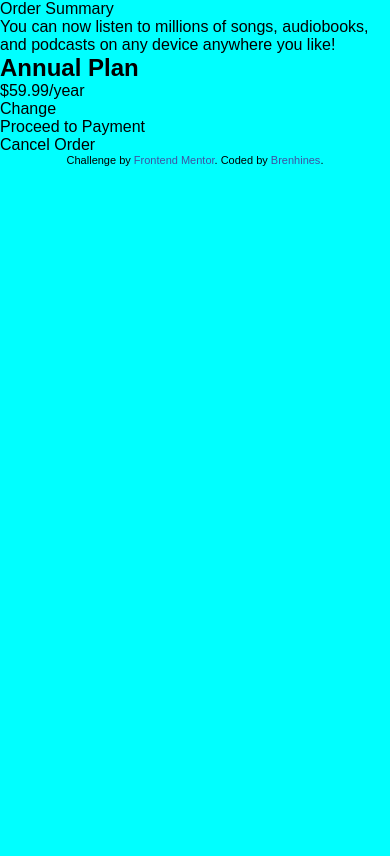
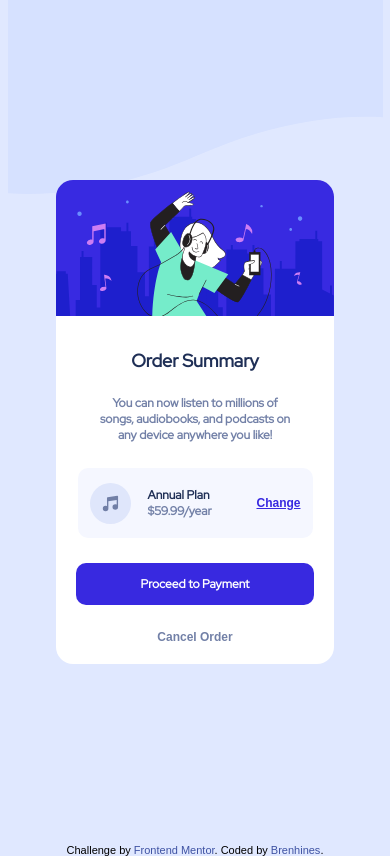
Before and after one commit to BRENHINES/order-summary-component-main, a plain HTML site: page order-summary-component-main/index.html in a window 390 px wide. Drawn offline with Linux system fonts and the light colour scheme.

Commit message:
Mobile Static UI integration

```diff
--- /dev/null
+++ b/order-summary-component-main/SASS/Abstract/_Spacing.scss
@@ -0,0 +1,10 @@
+$spacing: (
+    margin: (
+        25: 25px
+    ),
+
+    border: (
+        10: 10px,
+        17: 17px
+    )
+)
--- a/order-summary-component-main/SASS/Abstract/_index.scss
+++ b/order-summary-component-main/SASS/Abstract/_index.scss
@@ -2,3 +2,4 @@
 @forward 'Colors';
 @forward 'Type';
 @forward 'State';
+@forward 'Spacing';
--- a/order-summary-component-main/SASS/Base/_Reset.scss
+++ b/order-summary-component-main/SASS/Base/_Reset.scss
@@ -45,10 +45,18 @@ video {
 
 body {
     height: 100vh;
-    background-color: aqua;
+    background: var(--clr-primary-pale-blue);
 }
 
 main {
     width: 100%;
     overflow: hidden;
+    background: top url("/order-summary-component-main/images/pattern-background-mobile.svg") no-repeat;
 }
+
+section {
+    display: flex;
+    align-items: center;
+    justify-content: center;
+    height: 100vh;
+}
--- a/order-summary-component-main/SASS/Base/_Root.scss
+++ b/order-summary-component-main/SASS/Base/_Root.scss
@@ -12,11 +12,17 @@
 
     // root pour la taille de la police en fonction de la taille de l'ecran
     @each $screen-size, $font-size in $type-sizes {
-        @if $screen-size == small {
+        @if $screen-size == mobile {
             @each $size, $value in $font-size {
                 --fs-#{$size}: #{$value};
             }
         }
 
     }
+
+    @each $spacing, $shades in $spacing {
+        @each $shade, $value in $shades {
+            --spc-#{$spacing}-#{$shade}: #{$value};
+        }
+    }
 }
--- a/order-summary-component-main/SASS/Layout/_Card.scss
+++ b/order-summary-component-main/SASS/Layout/_Card.scss
@@ -0,0 +1,114 @@
+.Card {
+    width: 278px;
+    height: 484px;
+    background-color: white;
+    border-radius: var(--spc-border-17);
+    display: flex;
+    flex-direction: column;
+    gap: 32px;
+
+    &__image {
+        height: 137px;
+        border-radius: 17px;
+
+        img {
+            border-radius: 17px 17px 0px 0px;
+        }
+    }
+
+    &__content {
+        display: flex;
+        flex-direction: column;
+        align-items: center;
+    }
+
+    &__Title {
+        font-family: 'Red Hat Display', sans-serif;
+        font-weight: 900;
+        font-size: 18px;
+        margin-bottom: 23px;
+        color: var(--clr-neutral-dark-blue);
+    }
+
+    &__Description {
+        text-align: center;
+        width: 200px;
+        font-size: 12px;
+        font-weight: 700;
+        font-family: 'Red Hat Display', sans-serif;
+        margin-bottom: var(--spc-margin-25);
+        color: var(--clr-neutral-desaturated-blue);
+    }
+
+    &__Price {
+        width: 235px;
+        height: 70px;
+        background-color: var(--clr-neutral-very-pale-blue);
+        border-radius: var(--spc-border-10);
+        padding: 12px;
+        display: flex;
+        align-items: center;
+        justify-content: space-between;
+        margin-bottom: var(--spc-margin-25);
+
+        &--icon {
+            width: 41px;
+            height: 41px;
+        }
+
+        &--content {
+            font-size: 12px;
+            font-weight: 700;
+            font-family: 'Red Hat Display', sans-serif;
+
+            span {
+                font-size: 12px;
+                color: var(--clr-neutral-dark-blue);
+                font-weight: 900;
+            }
+
+            p {
+                font-size: 12px;
+                color: var(--clr-neutral-desaturated-blue);
+            }
+        }
+
+        &--CTA {
+            font-size: 12px;
+            color: var(--clr-primary-bright-blue);
+            text-decoration: underline;
+            font-weight: 700;
+        }
+    }
+
+    &__PriceContainer {
+        display: flex;
+        justify-content: center;
+        align-items: center;
+        gap: 17px;
+    }
+
+    &__Btn {
+        &--Payment {
+            height: 42px;
+            width: 238px;
+            background-color: var(--clr-primary-bright-blue);
+            border-radius: var(--spc-border-10);
+            display: flex;
+            align-items: center;
+            justify-content: center;
+            margin-bottom: var(--spc-margin-25);
+            font-family: 'Red Hat Display', sans-serif;
+            font-size: 12px;
+            color: white;
+            font-weight: 700;
+        }
+
+        &--Cancel {
+            font-size: 12px;
+            font-weight: 900;
+            color: var(--clr-neutral-desaturated-blue);
+
+        }
+    }
+}
--- a/order-summary-component-main/index.html
+++ b/order-summary-component-main/index.html
@@ -19,49 +19,58 @@
 <body>
 
   <main class="Container">
+
+    <section class="Wrapper">
       <div class="Card">
         <div class="Card__image">
+          <img src="./images/illustration-hero.svg" alt="hero">
+        </div>
 
-      </div>
         <div class="Card__content">
           <div class="Card__Title">
             Order Summary
           </div>
+
           <div class="Card__Description">
             You can now listen to millions of songs, audiobooks, and podcasts on any device anywhere you like!
           </div>
+
           <div class="Card__Price">
             <div class="Card__PriceContainer">
               <div class="Card__Price--icon">
-
+                <img src="/order-summary-component-main/images/icon-music.svg" alt="music icon">
               </div>
               <div class="Card__Price--content">
-              <h2>
+                <span>
                   Annual Plan
-              </h2>
+                </span>
                 <p>
                   $59.99/year
                 </p>
               </div>
             </div>
-          <div class="Card__Plan--CTA">
+
+            <div class="Card__Price--CTA">
               Change
             </div>
           </div>
+
           <div class="Card__Btn--Payment">
             Proceed to Payment
           </div>
+
           <div class="Card__Btn--Cancel">
             Cancel Order
           </div>
         </div>
       </div>
-  </main>
+    </section>
 
     <div class="attribution">
       Challenge by <a href="https://www.frontendmentor.io?ref=challenge" target="_blank">Frontend Mentor</a>.
       Coded by <a href="#">Brenhines</a>.
     </div>
 
+  </main>
 </body>
 </html>
```
Also changed, not shown: order-summary-component-main/SASS/style.css, 1 other file. Lines whose indentation alone changed are shown as unchanged.
